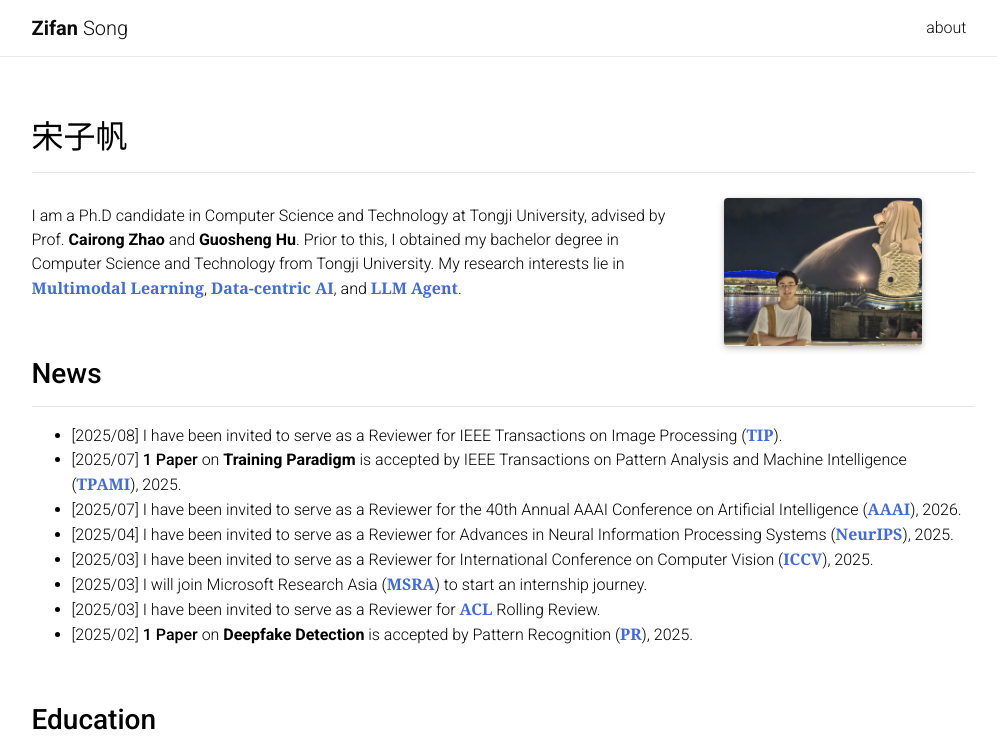
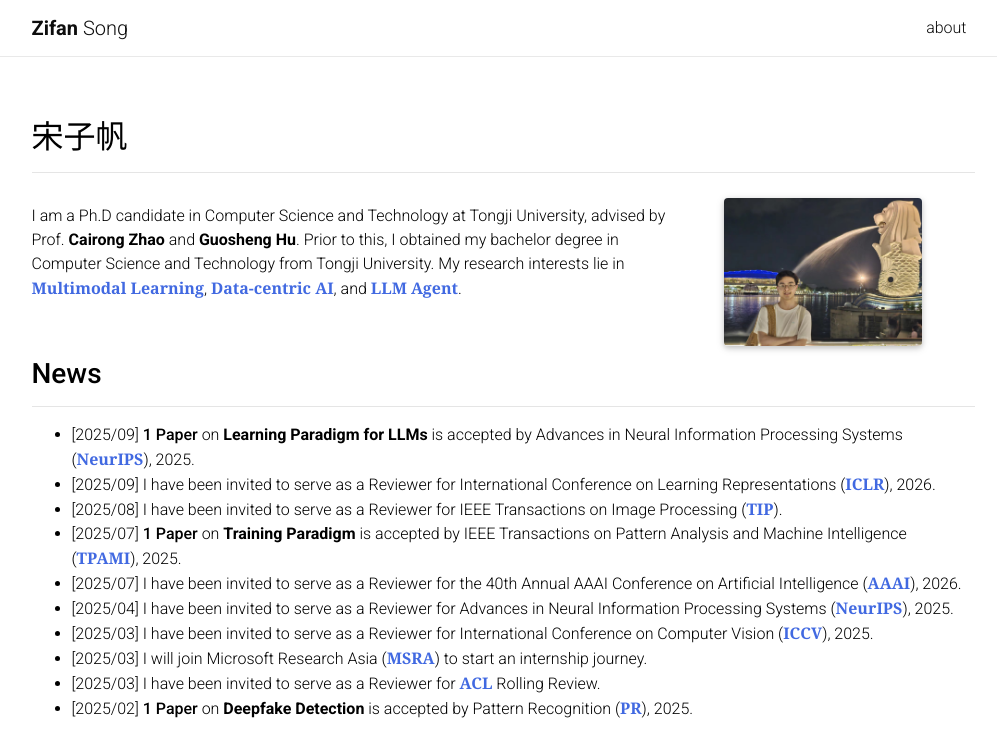
Before and after one commit to MatCaviar/MatCaviar.github.io, a Jekyll site: the page built from _pages/MatCaivar.md, in a window 1280 px wide and 900 px high, cut to the strip 0-746 px from the top of the window. Shown: the whole strip, without its empty margins (137-1134 px from the left). Built offline with Jekyll 4.4.1, drawn with Linux system fonts in a browser that asks for light colours; nearby versions of some CDN libraries; a style sheet for code colours, icons or effects is not loaded.

Commit message:
Update MatCaivar.md

```diff
--- a/_pages/MatCaivar.md
+++ b/_pages/MatCaivar.md
@@ -27,6 +27,8 @@ I am a Ph.D candidate in Computer Science and Technology at Tongji University, a
 
 ### **News**
 <hr />
+- [2025/09] **1 Paper** on [**<B>Learning Paradigm for LLMs</B>**](https://arxiv.org/abs/2505.11820){:target="_blank"} is accepted by Advances in Neural Information Processing Systems (**<font face="Georgia" color="RoyalBlue"><B>NeurIPS</B></font>**), 2025.
+- [2025/09] I have been invited to serve as a Reviewer for International Conference on Learning Representations (**<font face="Georgia" color="RoyalBlue"><B>ICLR</B></font>**), 2026.
 - [2025/08] I have been invited to serve as a Reviewer for IEEE Transactions on Image Processing (**<font face="Georgia" color="RoyalBlue"><B>TIP</B></font>**).
 - [2025/07] **1 Paper** on [**<B>Training Paradigm</B>**](https://ieeexplore.ieee.org/abstract/document/11106184){:target="_blank"} is accepted by IEEE Transactions on Pattern Analysis and Machine Intelligence (**<font face="Georgia" color="RoyalBlue"><B>TPAMI</B></font>**), 2025.
 - [2025/07] I have been invited to serve as a Reviewer for the 40th Annual AAAI Conference on Artificial Intelligence (**<font face="Georgia" color="RoyalBlue"><B>AAAI</B></font>**), 2026.
```
